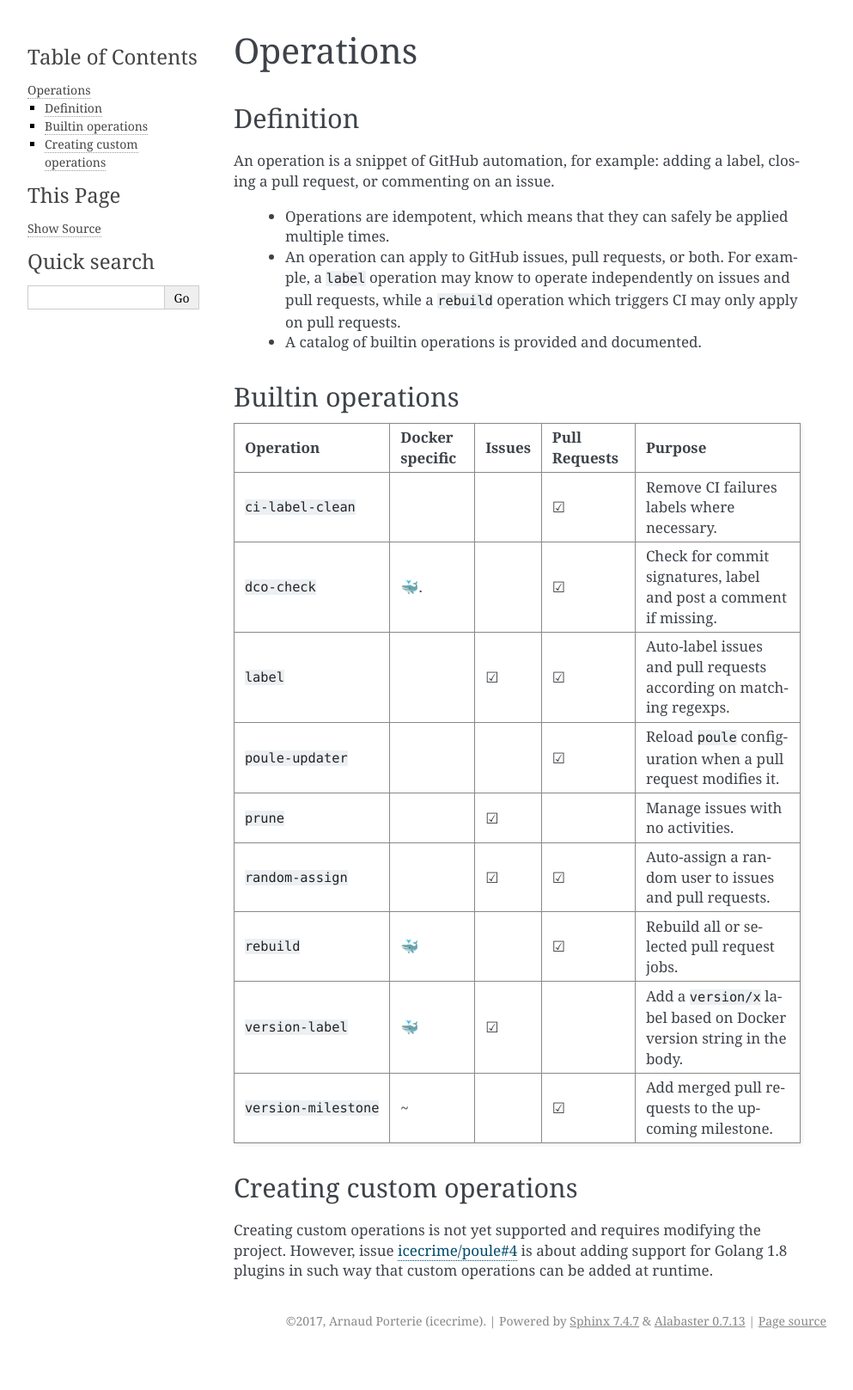
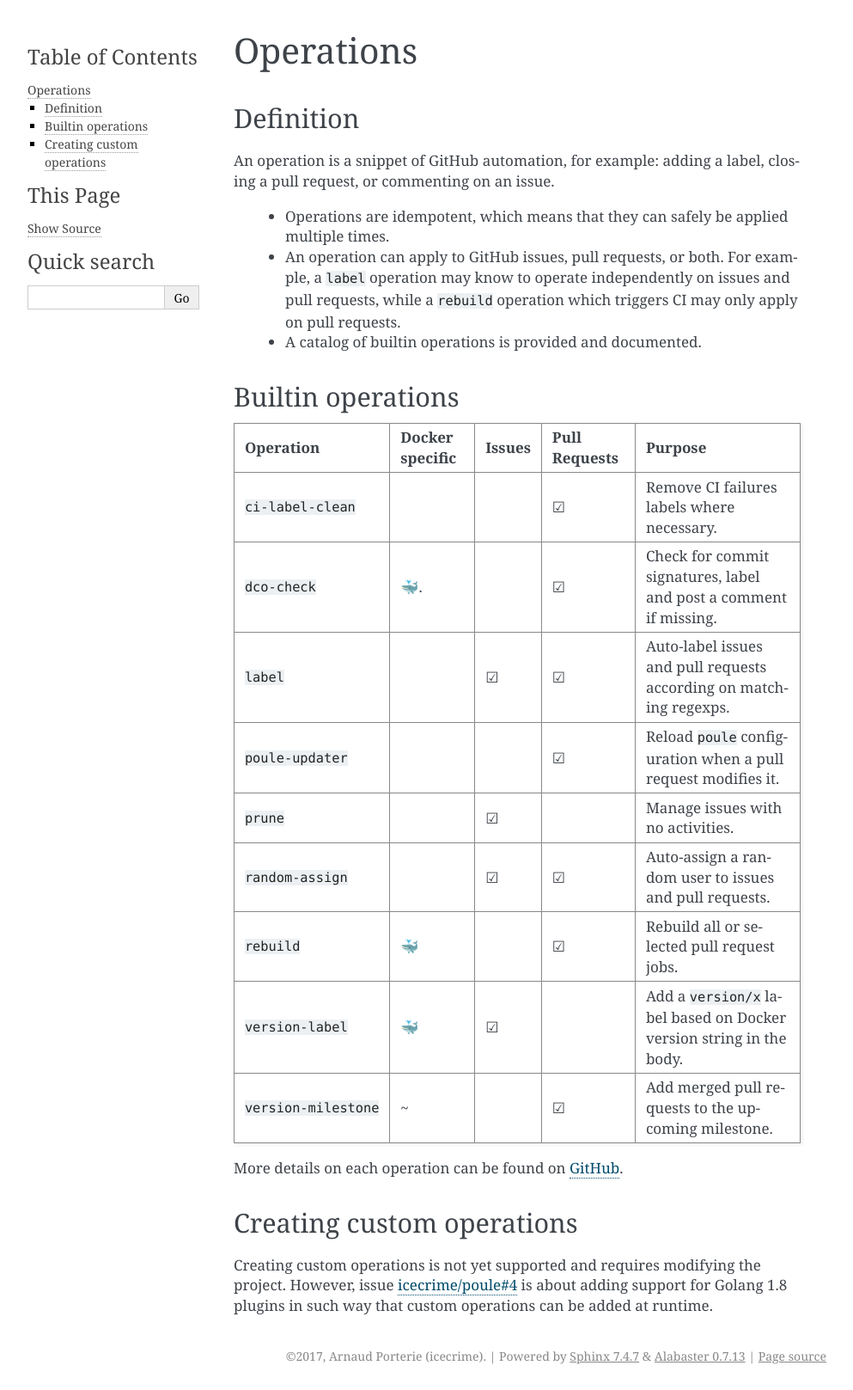
Before and after one commit to icecrime/poule, a Sphinx documentation site: the page built from docs/user/operations.rst, in a window 1280 px wide. Shown: the whole page at 86% size, without its empty margins (148-1141 px from the left). Built offline with Sphinx 7.4.7, drawn with Linux system fonts in a browser that asks for light colours; before the commit the page ends 1576 px from its top, so only the background shows below that.

Commit message:
Add links to operations doc
Signed-off-by: Arnaud Porterie (icecrime) <arnaud.porterie@docker.com>

```diff
--- a/docs/user/operations.rst
+++ b/docs/user/operations.rst
@@ -38,6 +38,8 @@ Builtin operations
 | ``version-milestone`` | ~               |        | ☑              | Add merged pull requests to the upcoming milestone.                   |
 +-----------------------+-----------------+--------+----------------+-----------------------------------------------------------------------+
 
+More details on each operation can be found on `GitHub <https://github.com/icecrime/poule/blob/master/src/poule/operations/catalog/README.md>`_.
+
 Creating custom operations
 --------------------------
 
```
